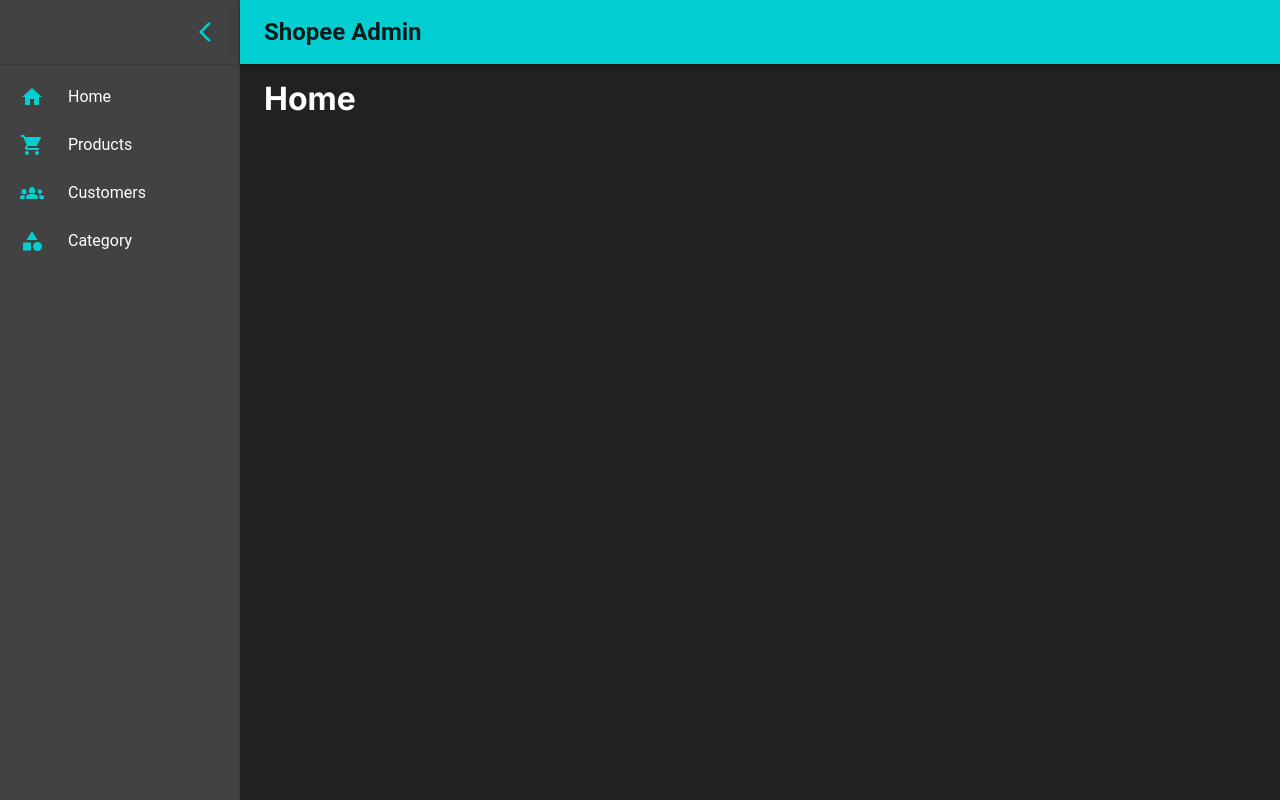
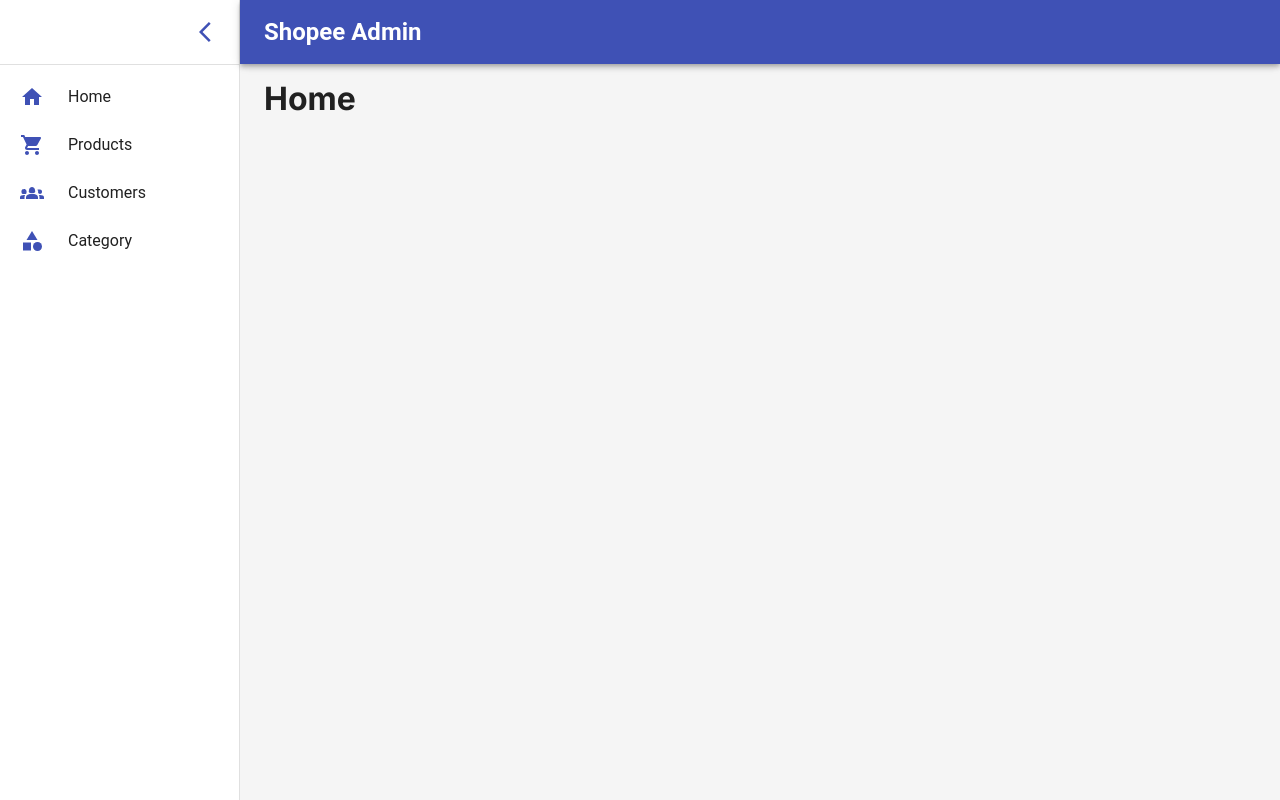
Before and after one commit to Sarathmithran/Sample-admin-app-, a Next.js app: page / in a window 1280 px wide. Built offline with nearby package versions, Linux system fonts and the light colour scheme.

Commit message:
Change the theme of app

```diff
--- a/src/app/components/AppThemeProvider.tsx
+++ b/src/app/components/AppThemeProvider.tsx
@@ -13,24 +13,23 @@
         {
             palette: {
                 primary: {
-                    main: '#00CED1', // Aqua color
+                    main: '#3F51B5', // Indigo color
                 },
                 secondary: {
-                    main: '#9e9e9e', // Grey color
+                    main: '#8BC34A', // Light green color
                 },
                 error: {
-                    main: '#f44336', // Red color
+                    main: '#FF5722', // Deep orange color
                 },
                 background: {
-                    default: '#212121', // Dark background color
-                    paper: '#424242', // Dark grey surface color
+                    default: '#F5F5F5', // Light grey background color
+                    paper: '#FFFFFF', // White surface color
                 },
                 text: {
-                    primary: '#ffffff', // Light text color
-                    secondary: '#B0BEC5', // Light grey text color
+                    primary: '#212121', // Dark text color
+                    secondary: '#757575', // Grey text color
                 },
             },
-
             typography : {
                 fontFamily: 'Roboto, sans-serif',
             },
```
